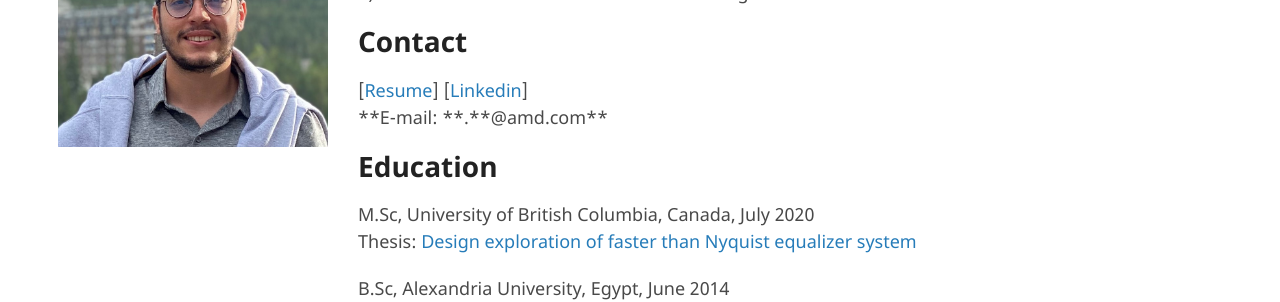
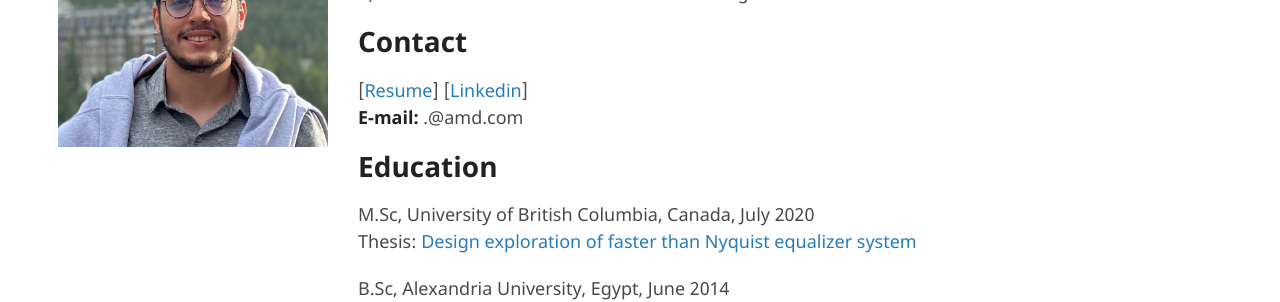
Before and after one commit to maomran/momatar, a Jekyll site: the page built from index.md, in a window 1280 px wide. Shown: the part 238-540 px from the top of the page. Built offline with Jekyll 4.4.1, drawn with Linux system fonts in a browser that asks for light colours; our own code applies the rules of GitHub Pages for plain Markdown files; the repository's description, which GitHub fills in, is left out.

```diff
--- a/index.md
+++ b/index.md
@@ -11,7 +11,7 @@ My research mainly focused on:  \
 
 [[Resume](./docs/resume.pdf)]
 [[Linkedin](https://linkedin.com/in/momran66)]  \
-**E-mail: <first_name>**.**<lastname>@amd.com**
+**E-mail:** <first_name>.<lastname>@amd.com
 
 # Education
 
```
